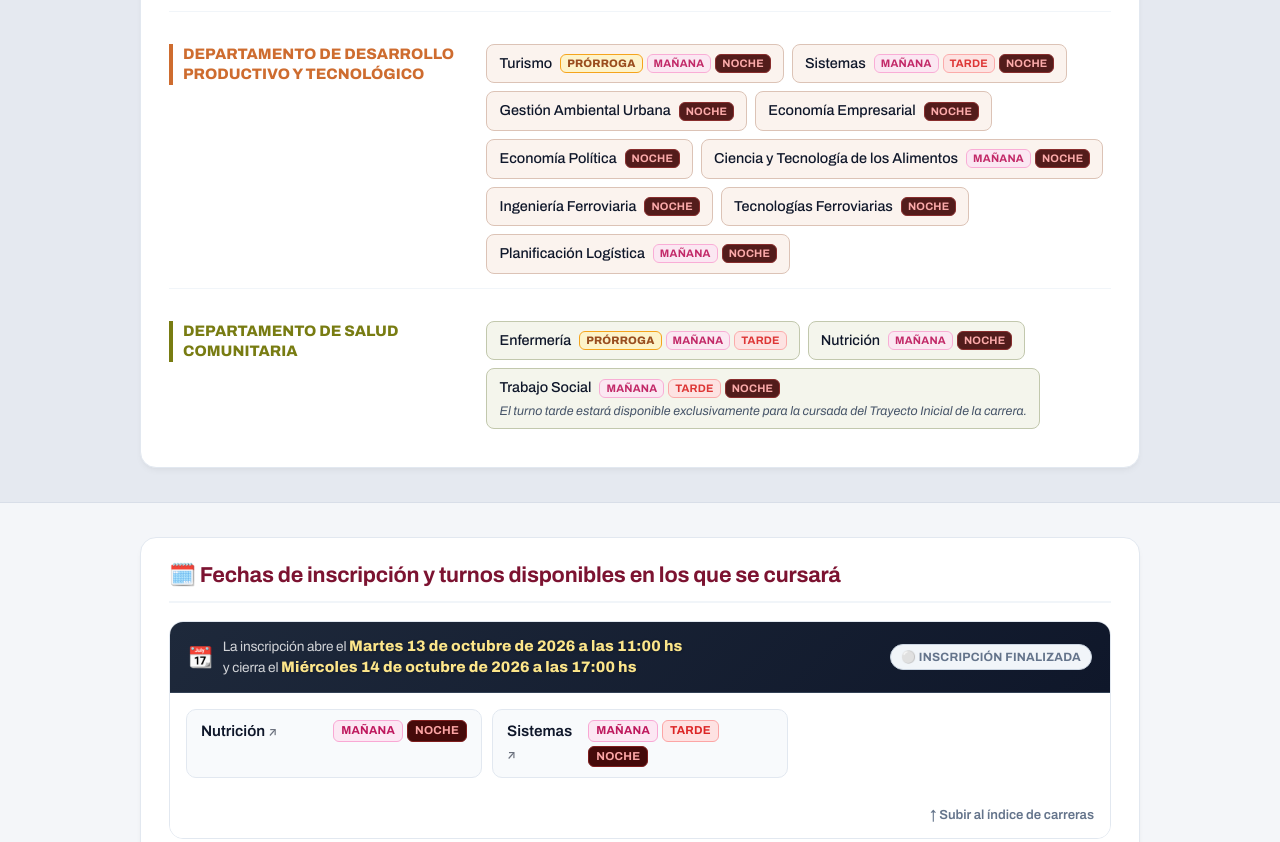
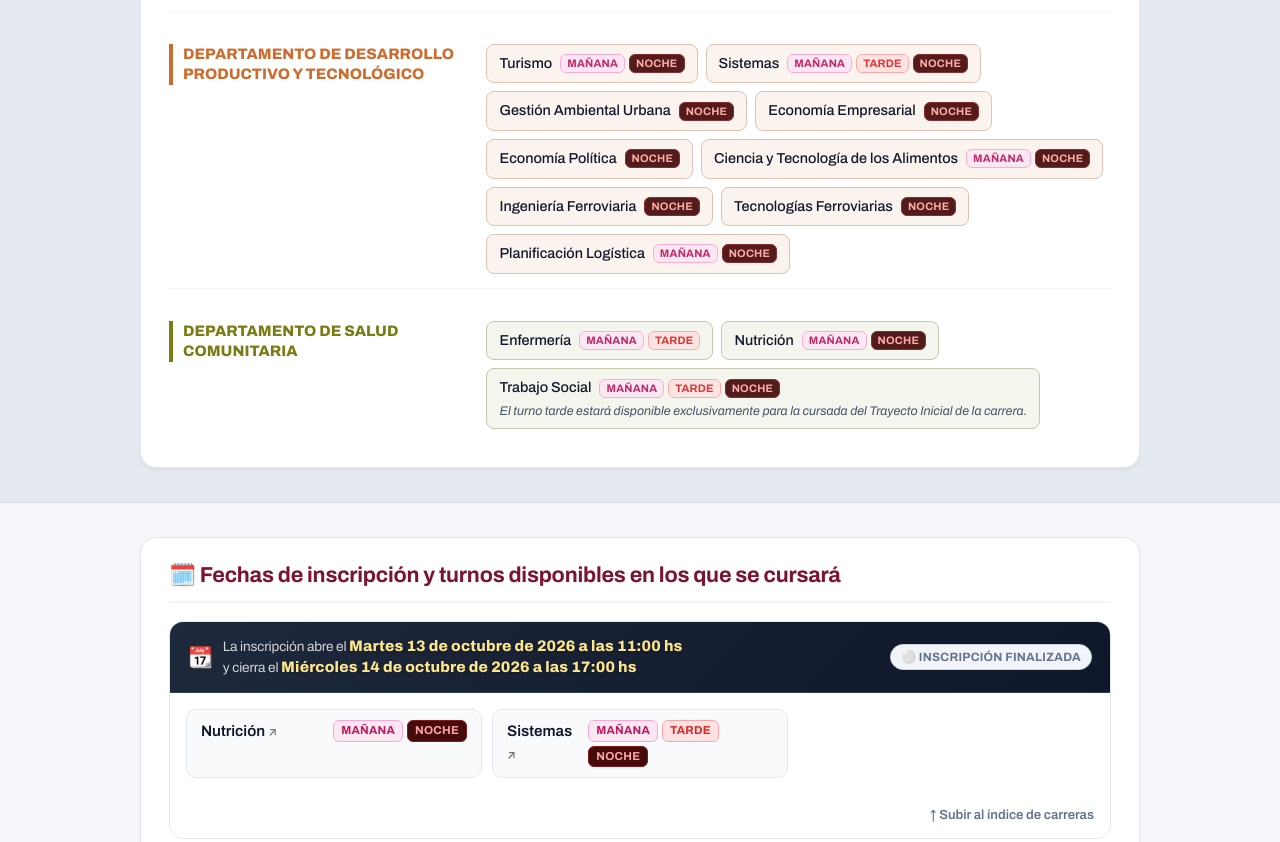
Before and after one commit to dircomunla-dotcom/inscripcion2027, a plain HTML site: page index.html in a window 1280 px wide. Shown: the part 1556-2398 px from the top of the page. Drawn offline with Linux system fonts and the light colour scheme.

Commit message:
Actualizar index.html: quitar cartel de prórroga en Enfermería y Turismo

```diff
--- a/index.html
+++ b/index.html
@@ -1663,13 +1663,13 @@
             ]
           },
           {
-            rango: "La inscripción abre el Lunes 19 de octubre de 2026 a las 11:00 hs\ny cierra el Viernes 6 de noviembre de 2026 a las 17:00 hs (Prórroga)",
+            rango: "La inscripción abre el Lunes 19 de octubre de 2026 a las 11:00 hs\ny cierra el Viernes 6 de noviembre de 2026 a las 17:00 hs",
             inicio: "2026-10-19T11:00:00-03:00", fin: "2026-11-06T17:00:00-03:00",
-            titulo: "Inscripción UNLa (Prórroga): Enfermería y Turismo",
-            esProrroga: true,
+            titulo: "Inscripción UNLa: Enfermería y Turismo",
+            esProrroga: false,
             carreras: [
-              { nombre: "Enfermería", turnos: ["mañana", "tarde"], esProrroga: true },
-              { nombre: "Turismo", turnos: ["mañana", "noche"], esProrroga: true }
+              { nombre: "Enfermería", turnos: ["mañana", "tarde"] },
+              { nombre: "Turismo", turnos: ["mañana", "noche"] }
             ]
           },
           {
```
